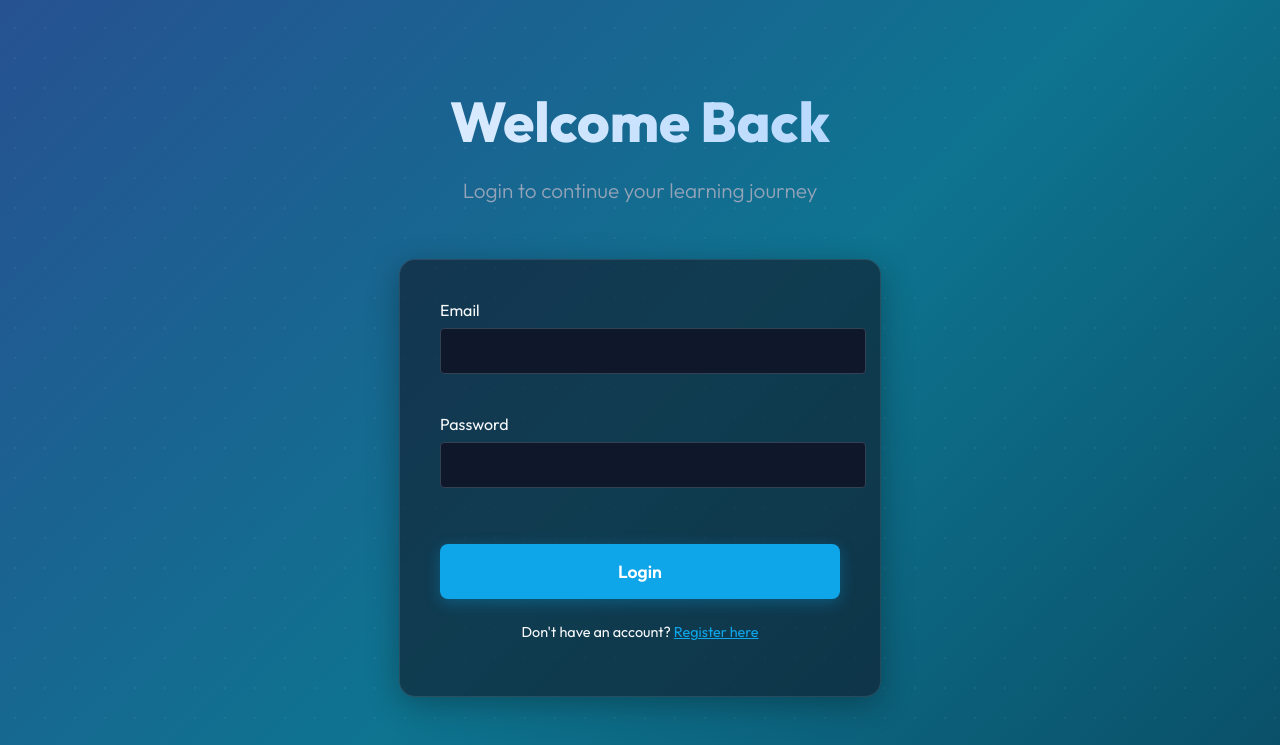
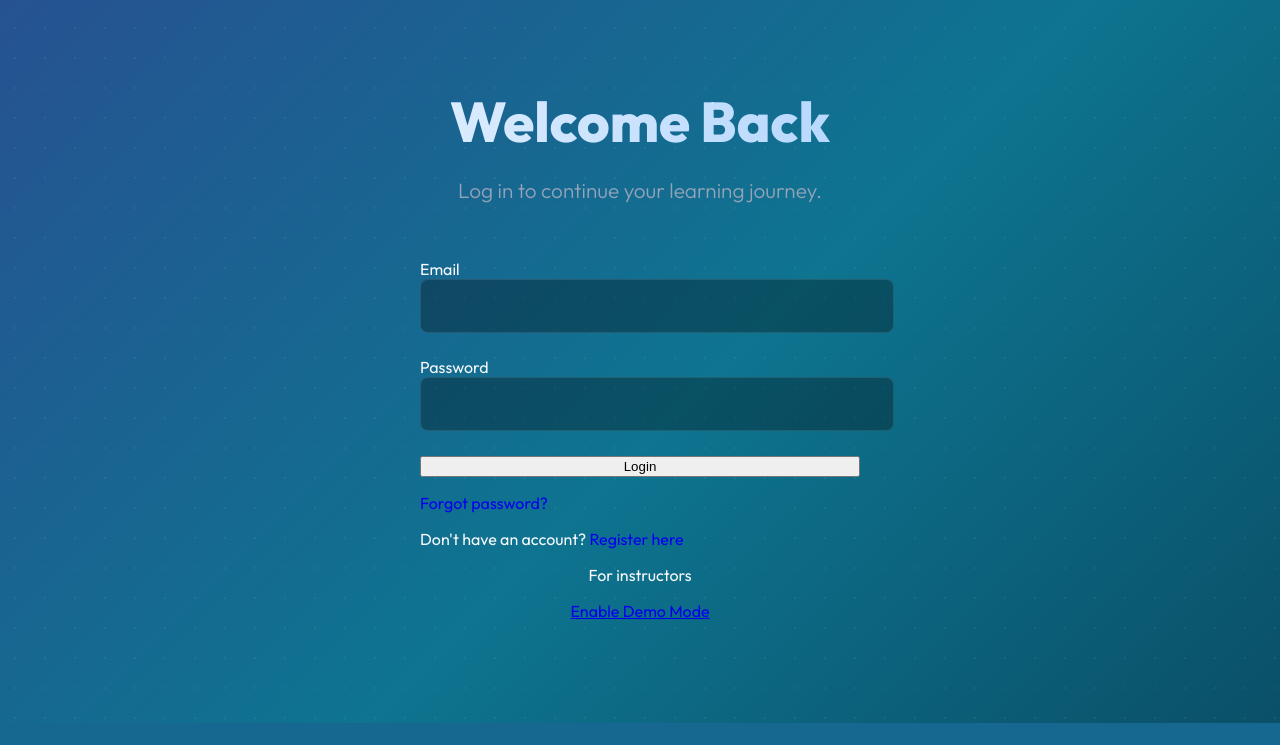
Before and after one commit to BS-PMC-2026/BS-PMC-26-Team1, a Flask app: page /login in a window 1280 px wide. Shown: the part 77-822 px from the top of the page. After the commit the page ends 800 px from the top, so only its background shows below. Run offline with Flask 3, Linux system fonts and the light colour scheme.

Commit message:
Refactor login form and update styles

```diff
--- a/app/templates/login.html
+++ b/app/templates/login.html
@@ -3,23 +3,35 @@
 {% block content %}
 <div class="module-header">
     <h1>Welcome Back</h1>
-    <p class="subtitle">Login to continue your learning journey</p>
+    <p class="subtitle">Log in to continue your learning journey.</p>
 </div>
 
-<div class="card" style="max-width: 400px; margin: 0 auto;">
-    <form action="/login" method="POST" style="display: flex; flex-direction: column; gap: 1rem;">
+<div class="ds-card" style="max-width: 440px; margin: 0 auto;">
+    <form action="{{ url_for('auth.login') }}" method="POST" class="ds-flex-col ds-gap-4">
+        <input type="hidden" name="csrf_token" value="{{ csrf_token }}">
         <div>
-            <label style="display:block; margin-bottom: 0.5rem;">Email</label>
-            <input type="email" name="email" required style="width: 100%; padding: 0.75rem; border-radius: 4px; border: 1px solid #334155; background: #0f172a; color: white;">
+            <label for="login-email">Email</label>
+            <input id="login-email" type="email" name="email" required autocomplete="email" maxlength="254">
         </div>
         <div>
-            <label style="display:block; margin-bottom: 0.5rem;">Password</label>
-            <input type="password" name="password" required style="width: 100%; padding: 0.75rem; border-radius: 4px; border: 1px solid #334155; background: #0f172a; color: white;">
+            <label for="login-password">Password</label>
+            <input id="login-password" type="password" name="password" required autocomplete="current-password" maxlength="128">
         </div>
-        <button type="submit" class="btn btn-primary" style="margin-top: 1rem; width: 100%;">Login</button>
+        <button type="submit" class="ds-btn ds-btn-primary" style="width: 100%;">Login</button>
     </form>
-    <p style="text-align: center; margin-top: 1.5rem; font-size: 0.9rem;">
-        Don't have an account? <a href="/register" style="color: var(--accent-color);">Register here</a>
+    <p class="ds-text-center ds-mt-4" style="margin-bottom:0;">
+        <a href="{{ url_for('auth.forgot_password') }}" class="ds-text-primary" style="font-weight: var(--ds-weight-title); text-decoration: none;">
+            Forgot password?
+        </a>
     </p>
+    <p class="ds-text-center ds-mt-6" style="margin-bottom:0;">
+        Don't have an account?
+        <a href="{{ url_for('auth.register') }}" class="ds-text-primary" style="font-weight: var(--ds-weight-title); text-decoration: none;">Register here</a>
+    </p>
+
+    <div class="ds-mt-6" style="padding-top: var(--ds-space-4); border-top: 1px solid var(--ds-border); text-align: center;">
+        <p class="ds-text-muted ds-mb-2" style="font-size: var(--ds-fs-small);">For instructors</p>
+        <a href="{{ url_for('auth.demo') }}" class="ds-btn ds-btn-outline ds-btn-sm">Enable Demo Mode</a>
+    </div>
 </div>
 {% endblock %}
```
